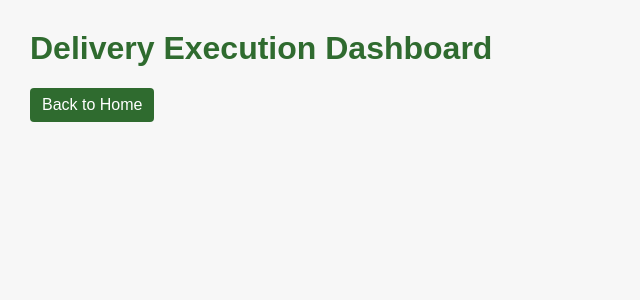
After one commit to AaronD7492/Order-Orchestration-Team, a Flask app: page /delivery in a window 1280 px wide. The commit adds this page. Shown: the top 300 px of the page, without its empty margins (0-640 px from the left). Run offline with Flask 3, Linux system fonts and the light colour scheme.

Commit message:
Integrate Delivery Execution UI and fix CIS intermittent 500s
- Replace ods_client.py stub with live ODS call (POST /api/v1/orders)
- Add CIS retry logic (5 attempts) to absorb intermittent 500s on inventory, lock, and ship
- Handle CIS ALREADY_SHIPPED 409 as success to recover from 500-then-retry race
- Fold Delivery Execution UI routes (/delivery, /delivery/<id>, /api/delivery/*) directly into port 5000 — no separate process needed
- Add in-memory _deliveries store; checkout registers assignment on successful order
- Checkout success modal links to /delivery dashboard on same port
- Add DE_BASE_URL to Config; set ODS_API_KEY default from shared spec

```diff
--- a/src/app.py
+++ b/src/app.py
@@ -19,6 +19,10 @@ from src.cfp_client import sync_primary_files
 from src.config import Config
 from src.db import get_customer, get_team_secret
 from src.ods_client import submit_delivery
+
+
+# In-memory delivery store — populated when orders are placed
+_deliveries = []
 
 
 def create_app():
@@ -48,16 +52,20 @@ def create_app():
 
         # Fetch CIS pooled inventory (warehouse stock — authoritative for checkout)
         cis_items = []
-        try:
-            cis_resp = requests.get(
-                f"{Config.CIS_BASE_URL}/inventory/pooled",
-                headers={"X-API-Key": Config.CIS_API_KEY},
-                timeout=8,
-            )
-            cis_resp.raise_for_status()
-            cis_items = cis_resp.json().get("items", [])
-        except Exception as e:
-            _log.warning("CIS inventory fetch failed: %s", e)
+        for _attempt in range(3):
+            try:
+                cis_resp = requests.get(
+                    f"{Config.CIS_BASE_URL}/inventory/pooled",
+                    headers={"X-API-Key": Config.CIS_API_KEY},
+                    timeout=8,
+                )
+                cis_resp.raise_for_status()
+                cis_items = cis_resp.json().get("items", [])
+                break
+            except Exception as e:
+                _log.warning("CIS inventory fetch failed (attempt %d): %s", _attempt + 1, e)
+                if _attempt == 2:
+                    _log.warning("CIS inventory unavailable after 3 attempts")
 
         # Fetch AgNet vendor catalog (deduplicated by productId)
         agnet_catalog = {}
@@ -76,16 +84,19 @@ def create_app():
     @app.route("/api/inventory", methods=["GET"])
     def api_inventory():
         """Proxy to CIS pooled inventory — used by JS if it needs fresh data."""
-        try:
-            resp = requests.get(
-                f"{Config.CIS_BASE_URL}/inventory/pooled",
-                headers={"X-API-Key": Config.CIS_API_KEY},
-                timeout=8,
-            )
-            resp.raise_for_status()
-            return jsonify(resp.json()), 200
-        except Exception as e:
-            return jsonify({"error": str(e)}), 503
+        last_err = None
+        for _ in range(3):
+            try:
+                resp = requests.get(
+                    f"{Config.CIS_BASE_URL}/inventory/pooled",
+                    headers={"X-API-Key": Config.CIS_API_KEY},
+                    timeout=8,
+                )
+                resp.raise_for_status()
+                return jsonify(resp.json()), 200
+            except Exception as e:
+                last_err = e
+        return jsonify({"error": str(last_err)}), 503
 
     # ------------------------------------------------------------------
     # Sprint 1 — team secret
@@ -422,7 +433,7 @@ def create_app():
 
         shipping_id = ship_result["shippingId"]
 
-        # Step 4: Stub handoff to Delivery Execution team
+        # Step 4: Submit to ODS via ods_client, then notify DE UI
         destination = {
             "addressLine1": body["addressLine1"],
             "addressLine2": body.get("addressLine2", ""),
@@ -431,6 +442,24 @@ def create_app():
             "postalCode": body["postalCode"],
         }
         submit_delivery(f2f_order_id, shipping_id, destination, drop_off)
+
+        # Step 4b: Register assignment in Delivery Execution store
+        address_str = body["addressLine1"]
+        if body.get("addressLine2"):
+            address_str += f", {body['addressLine2']}"
+        address_str += f", {body['city']}, {body['province']}"
+        if body.get("postalCode"):
+            address_str += f" {body['postalCode']}"
+
+        _deliveries.append({
+            "order_id": f2f_order_id,
+            "customer_name": session.get("client_id", "Customer"),
+            "address": address_str,
+            "items": [i.get("productName", i.get("productId", "")) for i in cart_items],
+            "status": "Assigned",
+            "eta": "TBD",
+            "driver": "Unassigned",
+        })
 
         # Step 5: Notify C&S — increment their delivery category counts
         user_token = session.get("user_token")
@@ -467,10 +496,63 @@ def create_app():
                     "f2fOrderId": f2f_order_id,
                     "shippingId": shipping_id,
                     "message": "Your order has been placed successfully!",
+                    "deliveryDashboardUrl": "/delivery",
                 }
             ),
             200,
         )
+
+    # ------------------------------------------------------------------
+    # Delivery Execution UI routes
+    # ------------------------------------------------------------------
+
+    @app.route("/delivery", methods=["GET"])
+    def delivery_dashboard():
+        return render_template("delivery_dashboard.html", deliveries=_deliveries)
+
+    @app.route("/delivery/<order_id>", methods=["GET"])
+    def delivery_details(order_id):
+        delivery = next((d for d in _deliveries if d["order_id"] == order_id), None)
+        if not delivery:
+            return jsonify({"error": "Delivery not found"}), 404
+        return render_template("delivery_details.html", delivery=delivery)
+
+    @app.route("/api/delivery/assignments", methods=["POST"])
+    def create_delivery_assignment():
+        data = request.get_json(silent=True) or {}
+        entry = {
+            "order_id": data.get("order_id"),
+            "customer_name": data.get("customer_name"),
+            "address": data.get("address"),
+            "items": data.get("items", []),
+            "status": data.get("status", "Assigned"),
+            "eta": data.get("eta", "TBD"),
+            "driver": data.get("driver", "Unassigned"),
+        }
+        _deliveries.append(entry)
+        return jsonify({"status": "success", "data": {"message": "Delivery assignment received", "delivery": entry}}), 201
+
+    @app.route("/api/deliveries", methods=["GET"])
+    def get_deliveries():
+        return jsonify({"status": "success", "data": _deliveries}), 200
+
+    @app.route("/api/delivery/status", methods=["POST"])
+    def update_delivery_status():
+        data = request.get_json(silent=True) or {}
+        delivery = next((d for d in _deliveries if d["order_id"] == data.get("order_id")), None)
+        if not delivery:
+            return jsonify({"status": "error", "error": {"code": "NOT_FOUND"}}), 404
+        delivery["status"] = data.get("status", delivery["status"])
+        return jsonify({"status": "success", "data": {"delivery": delivery}}), 200
+
+    @app.route("/api/delivery/complete", methods=["POST"])
+    def complete_delivery():
+        data = request.get_json(silent=True) or {}
+        delivery = next((d for d in _deliveries if d["order_id"] == data.get("order_id")), None)
+        if not delivery:
+            return jsonify({"status": "error", "error": {"code": "NOT_FOUND"}}), 404
+        delivery["status"] = "Delivered"
+        return jsonify({"status": "success", "data": {"delivery": delivery}}), 200
 
     return app
 
--- a/src/config.py
+++ b/src/config.py
@@ -11,7 +11,7 @@ class Config:
     CIS_BASE_URL = os.getenv("CIS_BASE_URL", "http://138.197.144.135:8201/api/v1")
     CIS_API_KEY = os.getenv("CIS_API_KEY", "")
     ODS_BASE_URL = os.getenv("ODS_BASE_URL", "http://178.128.226.23:8001/api/v1")
-    ODS_API_KEY = os.getenv("ODS_API_KEY", "")
+    ODS_API_KEY = os.getenv("ODS_API_KEY", "kMJIoWBGA_A5xNOLH86NRc2yha_4N8n5u-r_zAmB6BZvDssj")
     SECRET_KEY = os.getenv("SECRET_KEY", "dev-secret-change-in-prod")
     CFP_HOST = os.getenv("CFP_HOST", "68.183.203.17")
     CFP_PORT = int(os.getenv("CFP_PORT", "22"))
@@ -24,6 +24,7 @@ class Config:
     CS_JWT_PASS = os.getenv("CS_JWT_PASS", "jwtpass123")
     CS_LOGIN_URL = os.getenv("CS_LOGIN_URL", "http://localhost:7500/login")
     F2F_BASE_URL = os.getenv("F2F_BASE_URL", "http://localhost:5001")
+    DE_BASE_URL = os.getenv("DE_BASE_URL", "http://localhost:7600")
 
     # Method-style accessors used by db.py (team convention)
     @classmethod
--- a/src/static/checkout.js
+++ b/src/static/checkout.js
@@ -128,6 +128,9 @@ document.addEventListener("DOMContentLoaded", () => {
       if (response.ok && data.status === "success") {
         document.getElementById("success-f2f-id").textContent = data.f2fOrderId || "—";
         document.getElementById("success-shipping-id").textContent = data.shippingId || "—";
+        if (data.deliveryDashboardUrl) {
+          document.getElementById("de-dashboard-link").href = data.deliveryDashboardUrl;
+        }
         successModal.classList.add("active");
       } else {
         const msg = data.message || data.error || "Something went wrong. Please try again.";
--- a/src/templates/checkout.html
+++ b/src/templates/checkout.html
@@ -265,6 +265,10 @@
                     </div>
                 </div>
                 <p style="color:#6b7280; font-size:13px;">The Delivery Execution team will handle your delivery from here.</p>
+                <a id="de-dashboard-link" href="#" target="_blank"
+                   style="display:inline-block; margin-top:8px; padding:10px 20px; background:#2d6a2d; color:#fff; border-radius:6px; font-size:14px; font-weight:600; text-decoration:none;">
+                    Track Your Delivery →
+                </a>
             </div>
         </div>
     </div>
--- /dev/null
+++ b/src/templates/delivery_dashboard.html
@@ -0,0 +1,49 @@
+<!DOCTYPE html>
+<html lang="en">
+<head>
+    <meta charset="UTF-8">
+    <meta name="viewport" content="width=device-width, initial-scale=1.0">
+    <title>Delivery Dashboard</title>
+    <style>
+        body {
+            font-family: Arial, sans-serif;
+            margin: 30px;
+            background-color: #f7f7f7;
+        }
+        h1 {
+            color: #2f6b2f;
+        }
+        .card {
+            background: white;
+            padding: 16px;
+            margin-bottom: 16px;
+            border-radius: 8px;
+            box-shadow: 0 2px 6px rgba(0,0,0,0.08);
+        }
+        .btn {
+            display: inline-block;
+            padding: 8px 12px;
+            background-color: #2f6b2f;
+            color: white;
+            text-decoration: none;
+            border-radius: 4px;
+        }
+    </style>
+</head>
+<body>
+    <h1>Delivery Execution Dashboard</h1>
+    <a class="btn" href="/">Back to Home</a>
+
+    {% for delivery in deliveries %}
+    <div class="card">
+        <h3>{{ delivery.order_id }}</h3>
+        <p><strong>Customer:</strong> {{ delivery.customer_name }}</p>
+        <p><strong>Address:</strong> {{ delivery.address }}</p>
+        <p><strong>Status:</strong> {{ delivery.status }}</p>
+        <p><strong>ETA:</strong> {{ delivery.eta }}</p>
+        <p><strong>Driver:</strong> {{ delivery.driver }}</p>
+        <a class="btn" href="/delivery/{{ delivery.order_id }}">View Details</a>
+    </div>
+    {% endfor %}
+</body>
+</html>
```
Also changed, not shown: src/cis_client.py (+30 -21 lines), src/ods_client.py (+64 -35 lines), src/templates/delivery_details.html (added, +51 -0 lines).
